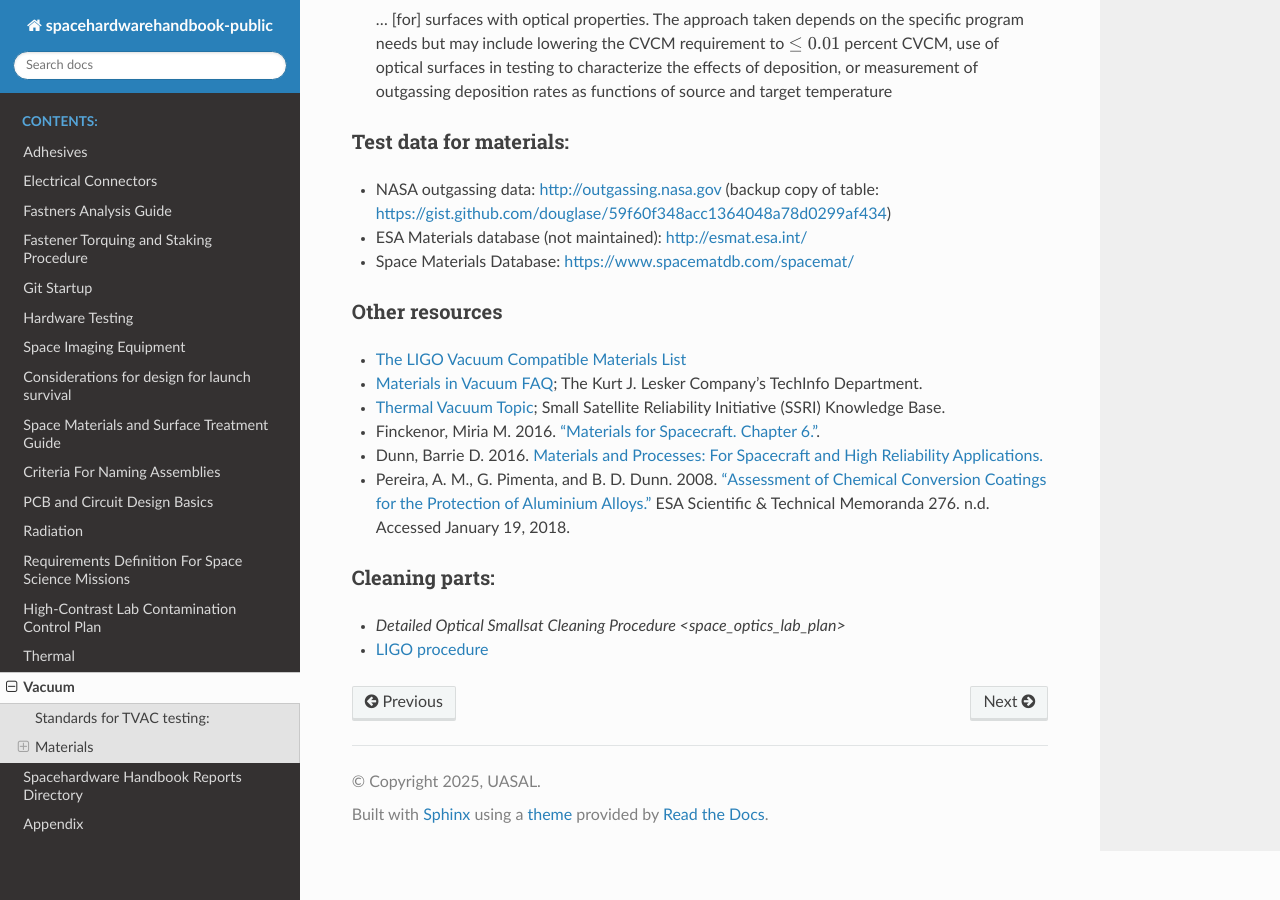
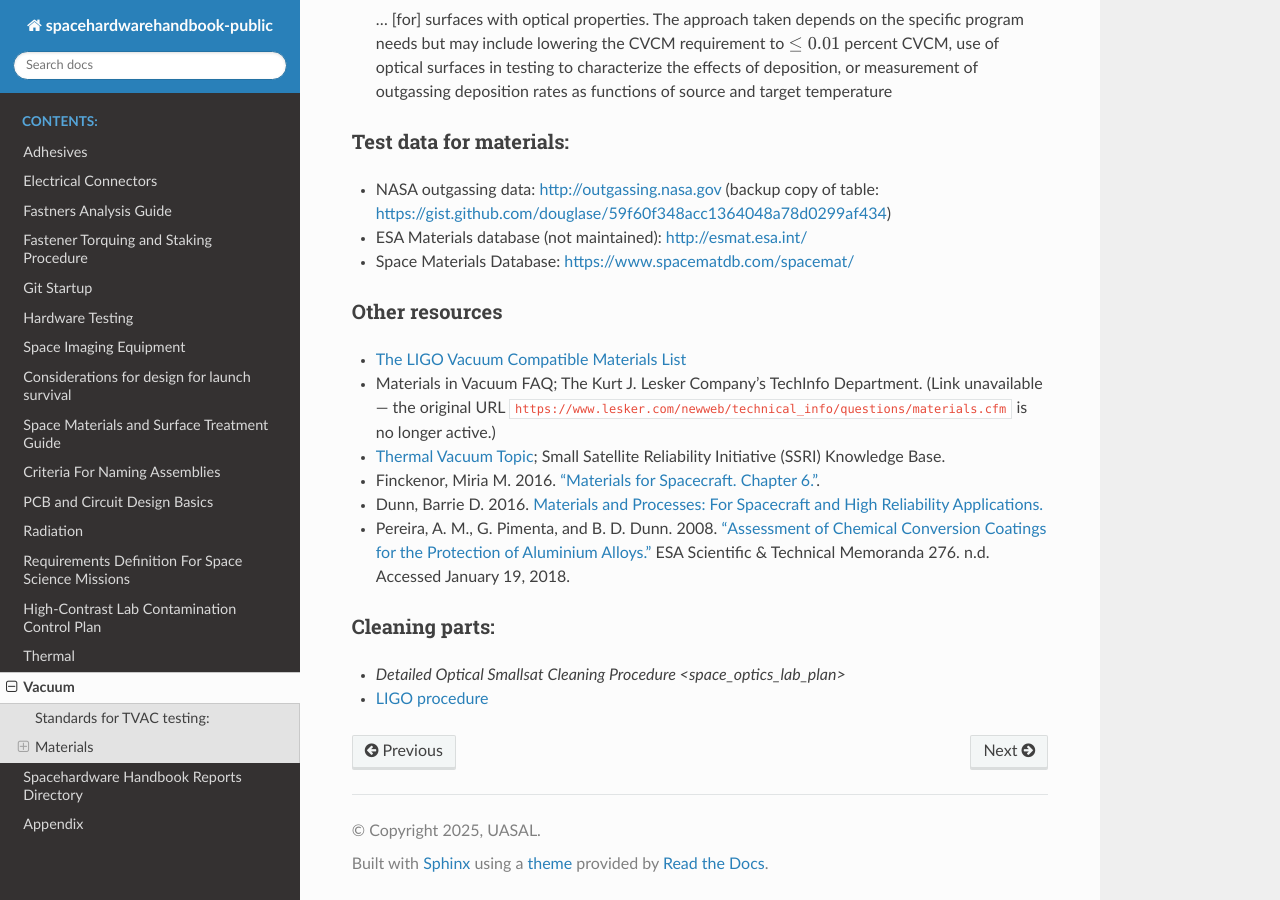
Before and after one commit to uasal/spacehardwarehandbook-public, a Sphinx documentation site: the page built from source/vacuum.rst, in a window 1280 px wide and 900 px high, scrolled down 674 px. Built offline with Sphinx 7.4.7 and the Read the Docs theme 3.1.0, drawn with Linux system fonts in a browser that asks for light colours; part of the change alters nothing that is shown.

Commit message:
Fix Sphinx linkcheck CI failures: update conf.py and vacuum.rst
Co-authored-by: douglase <1025951+douglase@users.noreply.github.com>

```diff
--- a/source/conf.py
+++ b/source/conf.py
@@ -62,12 +62,19 @@ html_context = {
 
 # Parameters for the linking and link checking
 
-# linkcheck_allowed_redirects = {
-# # All HTTP redirections from the source URI to
-# # the canonical URI will be treated as "working".
-# }
+linkcheck_timeout = 60
 
-# Ignore links that are private repos or require VPN
+linkcheck_allowed_redirects = {
+    # All HTTP redirections from the source URI to
+    # the canonical URI will be treated as "working".
+    r'https://doi\.org/.*': r'https://.*',
+    r'https://www\.github\.com': r'https://github\.com/.*',
+    r'https://www\.mcmaster\.com/.*': r'https://www\.mcmaster\.com/.*',
+    r'https://www\.springer\.com/.*': r'https://link\.springer\.com/.*',
+}
+
+# Ignore links that are private repos, require VPN, or are known to be
+# flaky (timeouts / connection-refused from CI runners)
 linkcheck_ignore = [
     'https://doi.org/10.1063/1.1149739',
     'https://github.com/uasal/spacecoron_design_docs',
@@ -77,6 +84,12 @@ linkcheck_ignore = [
     'https://www.photonics.com/Articles/Cleaning_Optics_Choosing_the_Best_Method/a32199',
     'https://www.worldcat.org/title/machinerys-handbook/oclc/954734887',
     'https://ntrs.nasa.gov/citations/20170001761',
+    # Broken links (404 / unreachable)
+    'https://www.lesker.com/newweb/technical_info/questions/materials.cfm',
+    'https://extapps.ksc.nasa.gov/*',
+    # Sites that consistently time out from CI
+    'https://dcc.ligo.org/*',
+    'http://proceedings.spiedigitallibrary.org/*',
 ]
 
 # # Sites where the anchoring doesn't work correctly (often a redirect issue)
--- a/source/vacuum.rst
+++ b/source/vacuum.rst
@@ -37,7 +37,7 @@ Other resources
 
 - `The LIGO Vacuum Compatible Materials List <https://dcc-llo.ligo.org/LIGO-E960050/public>`__
 
-- `Materials in Vacuum FAQ <https://www.lesker.com/newweb/technical_info/questions/materials.cfm>`__; The Kurt J. Lesker Company's TechInfo Department.
+- Materials in Vacuum FAQ; The Kurt J. Lesker Company's TechInfo Department. (Link unavailable — the original URL ``https://www.lesker.com/newweb/technical_info/questions/materials.cfm`` is no longer active.)
 
 - `Thermal Vacuum Topic <https://s3vi.ndc.nasa.gov/ssri-kb/topics/59/>`__; Small Satellite Reliability Initiative (SSRI) Knowledge Base.
 
```
